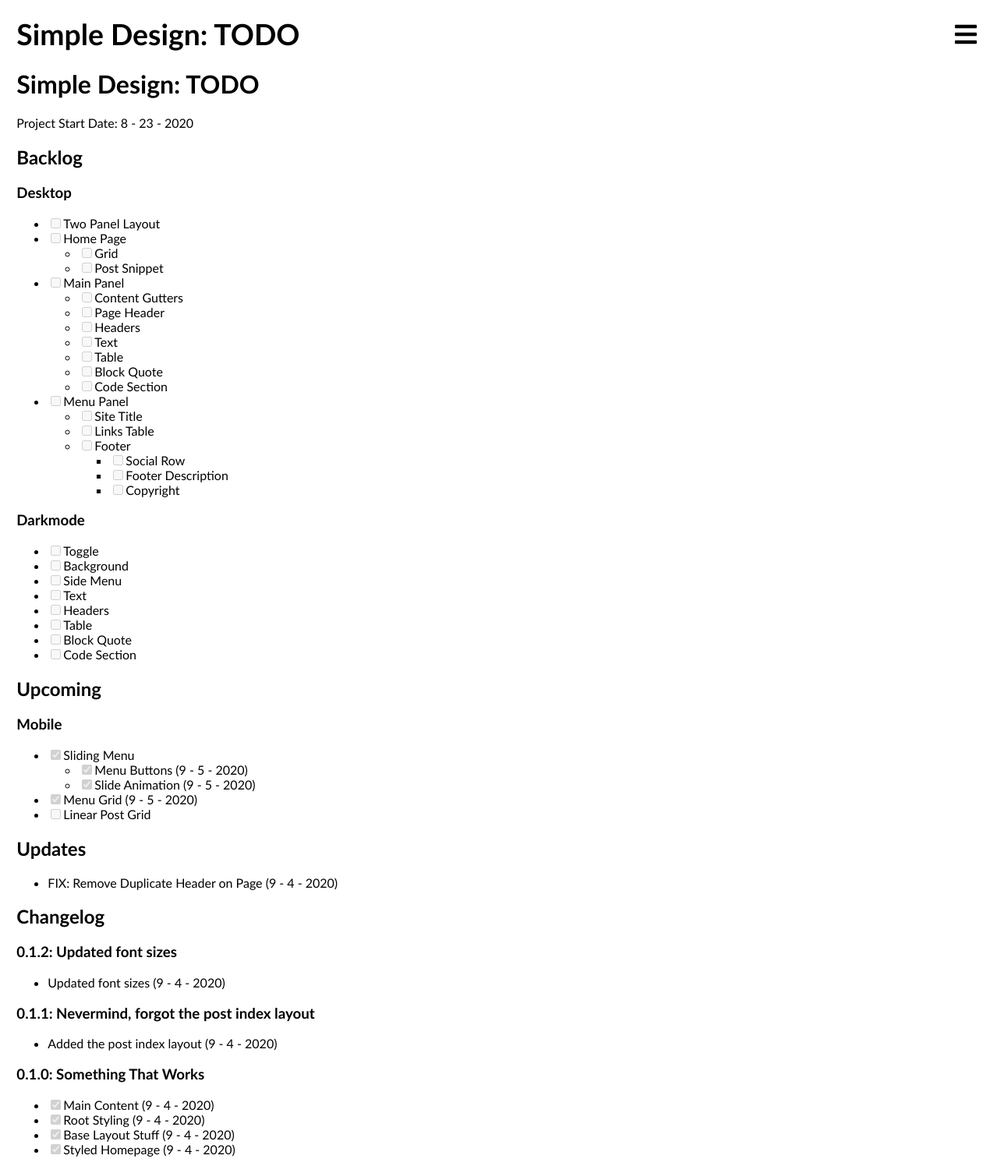
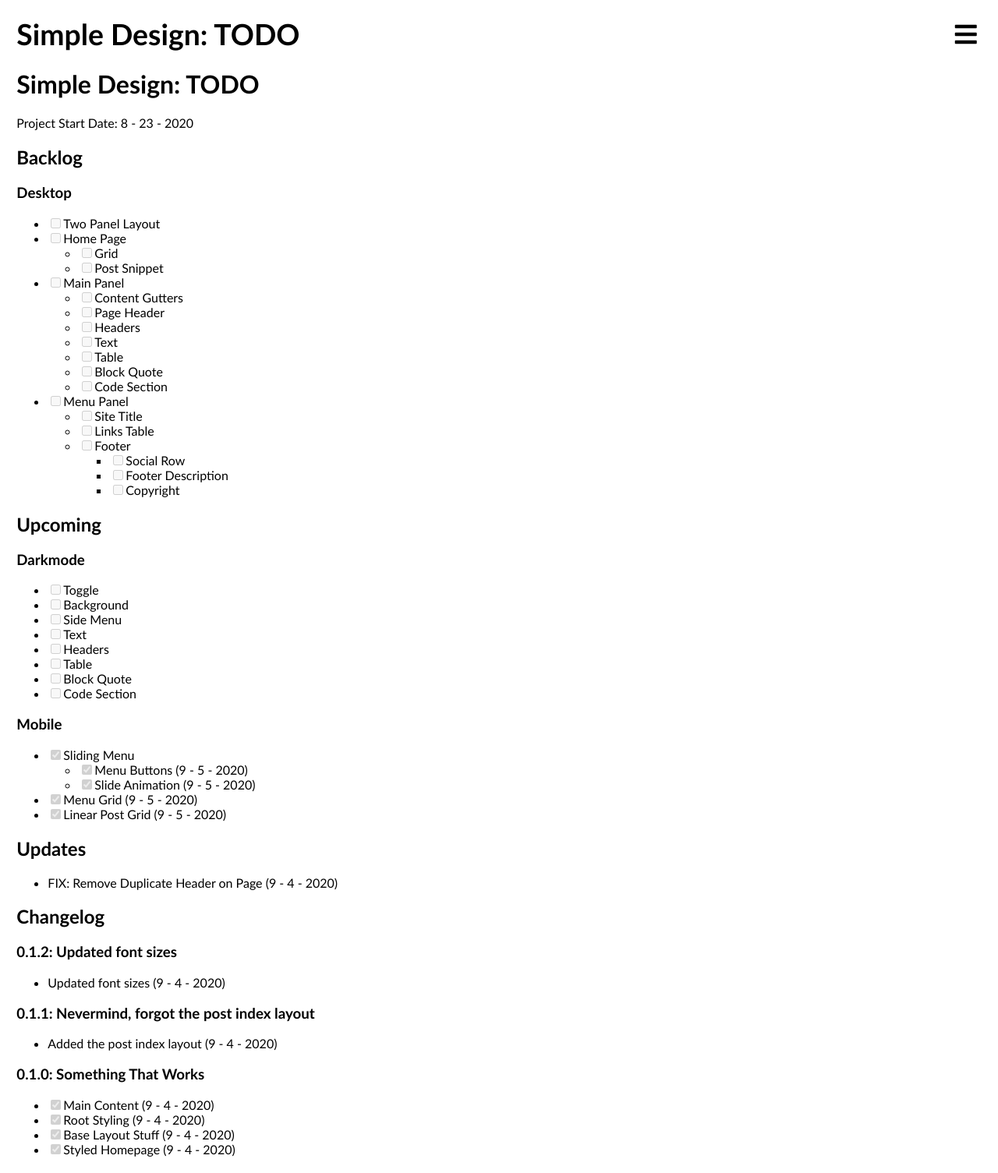
Before and after one commit to andydevs/jekyll-theme-peaceful-gates, a Jekyll site: the page built from TODO.md, in a window 1280 px wide. Shown: the whole page at 78% size. Built offline with Jekyll 4.4.1, drawn with Linux system fonts in a browser that asks for light colours; our own code applies the rules of GitHub Pages for plain Markdown files.

Commit message:
Linear Post Grid

```diff
--- a/TODO.md
+++ b/TODO.md
@@ -38,16 +41,13 @@
 - [ ] Block Quote
 - [ ] Code Section
 
-Upcoming
---------------------------------------------------------------------
-
 ### Mobile
 
 - [x] Sliding Menu
     - [x] Menu Buttons (9 - 5 - 2020)
     - [x] Slide Animation (9 - 5 - 2020)
 - [x] Menu Grid (9 - 5 - 2020)
-- [ ] Linear Post Grid
+- [x] Linear Post Grid (9 - 5 - 2020)
 
 Updates
 --------------------------------------------------------------------
--- a/_sass/jekyll-theme-simple-design/_homepage.scss
+++ b/_sass/jekyll-theme-simple-design/_homepage.scss
@@ -1,3 +1,10 @@
+.homepage-layout {
+    display: grid;
+    grid-template-rows: auto;
+    grid-template-columns: 1fr;
+    gap: $spacing-3;
+}
+
 .snip {
     display: grid;
     grid-template-rows: auto 1fr auto;
--- a/_sass/jekyll-theme-simple-design/_misc.scss
+++ b/_sass/jekyll-theme-simple-design/_misc.scss
@@ -13,7 +13,7 @@
 
     // Button styling
     background: $light-gray-color;
-    padding: $spacing-1 $spacing-2;
+    padding: $spacing-2 $spacing-3;
 }
 
 .icon-button {
@@ -24,7 +24,7 @@
 
 .page-header {
     display: flex;
-    margin: $spacing-1 0pt;
+    margin: $spacing-3 0pt;
 }
 
 .page-info {
```
Also changed, not shown: other parts of TODO.md (+3 -0 lines).
